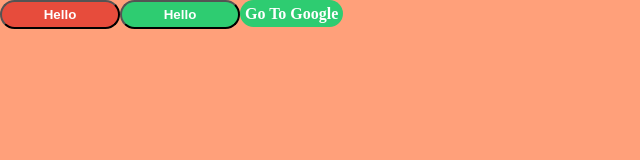
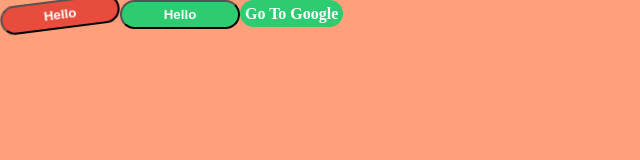
Before and after one commit to kenatman/styled-components, a React (Create React App) app: page / in a window 1280 px wide. Shown: the top 160 px of the page, without its empty margins (0-640 px from the left). Built offline with nearby package versions, Linux system fonts and the light colour scheme.

Commit message:
animation : keyframes & css

```diff
--- a/src/App.js
+++ b/src/App.js
@@ -1,4 +1,4 @@
-import styled, { createGlobalStyle } from "styled-components";
+import styled, { createGlobalStyle, keyframes, css } from "styled-components";
 
 const GlobalStyle = createGlobalStyle`
 body{padding:0;
@@ -8,7 +8,9 @@ function App() {
   return (
     <Container>
       <GlobalStyle />
-      <Button danger>Hello</Button>
+      <Button danger rotationTime={1}>
+        Hello
+      </Button>
       <Button>Hello</Button>
       <Anchor href="https://google.com">Go To Google</Anchor>
     </Container>
@@ -28,8 +30,14 @@ const Button = styled.button`
     outline: none;
   }
   background-color: ${(props) => (props.danger ? "#e74c3c" : "#2ecc71")};
+  ${(props) => {
+    if (props.danger) {
+      return css`
+        animation: ${rotation} ${props.rotationTime}s linear infinite;
+      `;
+    }
+  }};
 `;
-
 const Container = styled.div`
   width: 100%;
   height: 100vh;
@@ -40,4 +48,13 @@ const Anchor = styled(Button.withComponent("a"))`
   text-decoration: none;
 `;
 
+const rotation = keyframes`
+   from{
+     transform: rotate(0deg);
+   }
+   to{
+     transform: rotate(360deg);
+   }
+ `;
+
 export default App;
```
